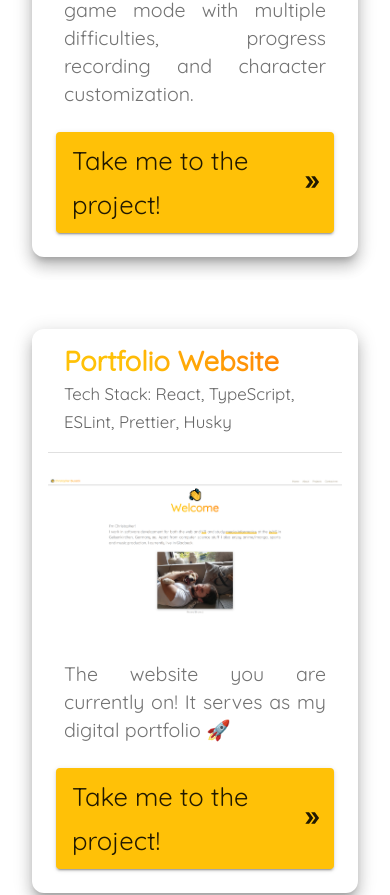
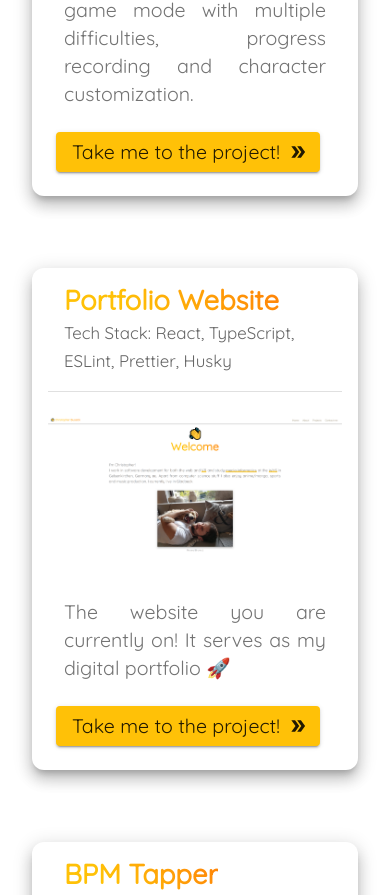
Before and after one commit to cbussick/cb-portfolio, a React (Create React App) app: page / in a window 390 px wide. Shown: the part 2676-3571 px from the top of the page. Built offline with nearby package versions, Linux system fonts and the light colour scheme.

Commit message:
Make button font responsive (#29)

```diff
--- a/src/components/CBProjectCard/CBProjectCard.tsx
+++ b/src/components/CBProjectCard/CBProjectCard.tsx
@@ -86,7 +86,7 @@ const CBProjectCard = (props: CBProjectCardProps): JSX.Element => {
           href={project.url}
           target="_blank"
         >
-          Take me to the project!
+          <Typography variant="body2">Take me to the project!</Typography>
         </Button>
       </CardActions>
     </StyledCard>
```
